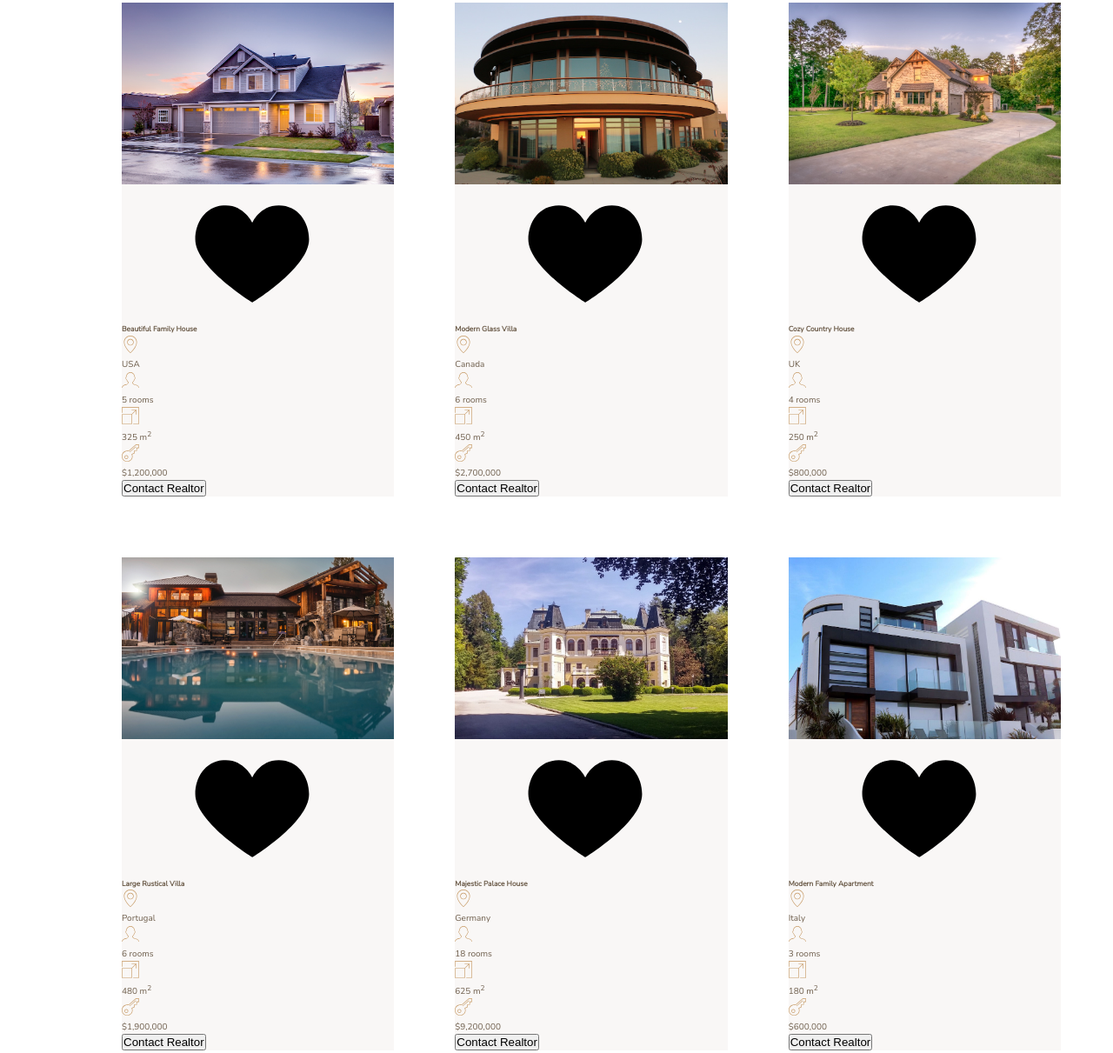
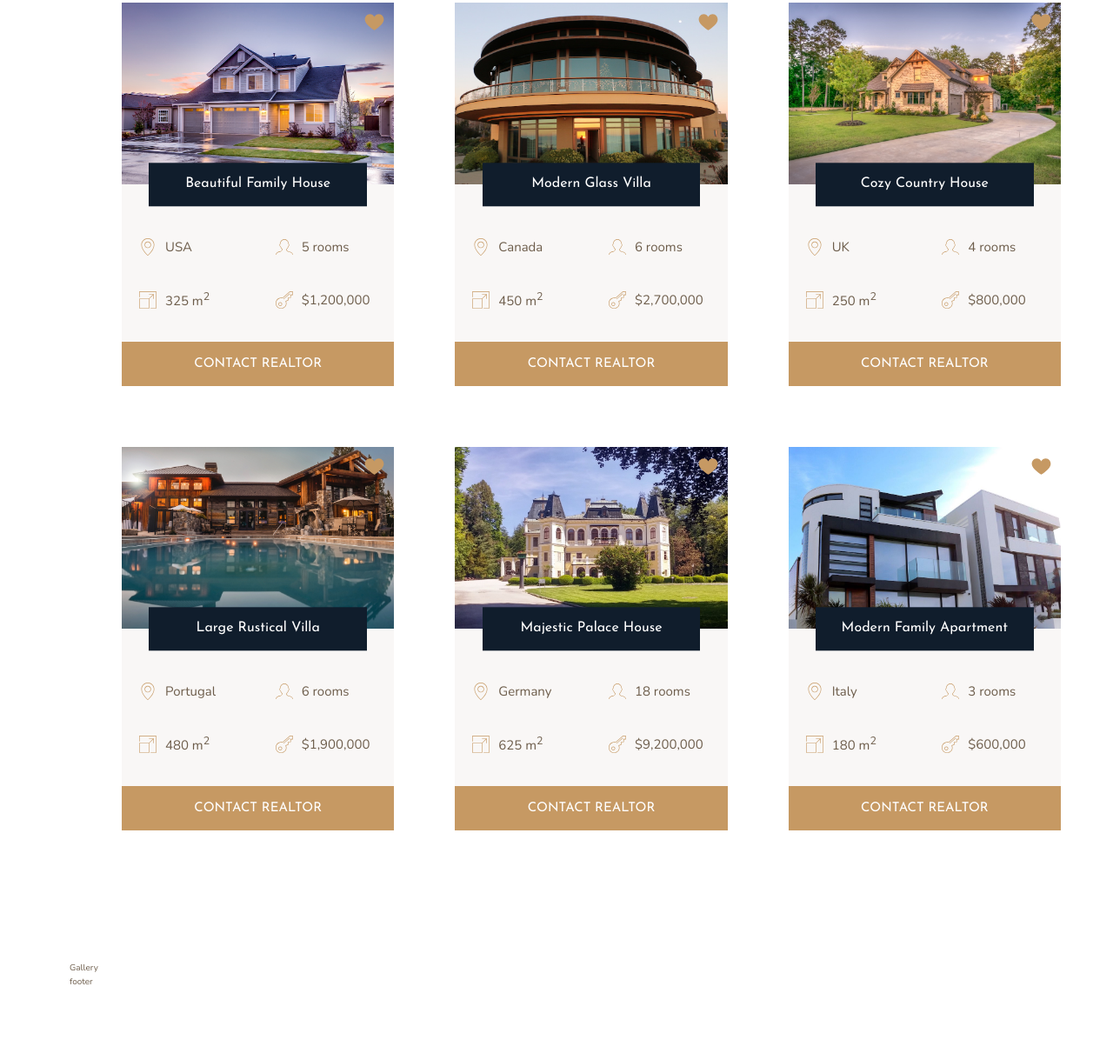
Before and after one commit to Nahom77/nexter, a website: page index.html in a window 1280 px wide. Shown: the part 1967-3178 px from the top of the page at 87% size. After the commit the page ends 3104 px from the top, so only its background shows below. Drawn offline with nearby package versions, Linux system fonts and the light colour scheme.

Commit message:
feat: home section styles

```diff
--- a/index.html
+++ b/index.html
@@ -136,7 +136,7 @@
           </svg>
           <p>$1,200,000</p>
         </div>
-        <button class="cta">Contact Realtor</button>
+        <button class="btn home__btn">Contact Realtor</button>
       </div>
       <div class="home">
         <img src="img/house-2.jpeg" alt="House 2" class="home__img" />
@@ -168,7 +168,7 @@
           </svg>
           <p>$2,700,000</p>
         </div>
-        <button class="cta">Contact Realtor</button>
+        <button class="btn home__btn">Contact Realtor</button>
       </div>
       <div class="home">
         <img src="img/house-3.jpeg" alt="House 3" class="home__img" />
@@ -200,7 +200,7 @@
           </svg>
           <p>$800,000</p>
         </div>
-        <button class="cta">Contact Realtor</button>
+        <button class="btn home__btn">Contact Realtor</button>
       </div>
       <div class="home">
         <img src="img/house-4.jpeg" alt="House 4" class="home__img" />
@@ -232,7 +232,7 @@
           </svg>
           <p>$1,900,000</p>
         </div>
-        <button class="cta">Contact Realtor</button>
+        <button class="btn home__btn">Contact Realtor</button>
       </div>
       <div class="home">
         <img src="img/house-5.jpeg" alt="House 5" class="home__img" />
@@ -264,7 +264,7 @@
           </svg>
           <p>$9,200,000</p>
         </div>
-        <button class="cta">Contact Realtor</button>
+        <button class="btn home__btn">Contact Realtor</button>
       </div>
       <div class="home">
         <img src="img/house-6.jpeg" alt="House 6" class="home__img" />
@@ -296,7 +296,7 @@
           </svg>
           <p>$600,000</p>
         </div>
-        <button class="cta">Contact Realtor</button>
+        <button class="btn home__btn">Contact Realtor</button>
       </div>
     </section>
 
--- a/sass/_homes.scss
+++ b/sass/_homes.scss
@@ -9,27 +9,68 @@
 
 .home {
   background-color: $color-grey-light-1;
+  display: grid;
+  grid-template-columns: repeat(2, 1fr);
+  row-gap: 3.5rem;
 
   &__img {
     width: 100%;
+    grid-column: 1 / -1;
+    grid-row: 1 / 2;
+    z-index: 1;
   }
 
   &__like {
+    grid-row: 1 /2;
+    grid-column: 2 / 3;
+    fill: $color-primary;
+    height: 2.5rem;
+    width: 2.5rem;
+    z-index: 2;
+    justify-self: end;
+    margin: 1rem;
   }
 
   &__name {
+    grid-column: 1 / -1;
+    grid-row: 1 / 2;
+    justify-self: center;
+    align-self: self-end;
+    width: 80%;
+    font-family: $font-display;
+    font-size: 1.6rem;
+    text-align: center;
+    padding: 1.25rem;
+    background-color: $color-secondary;
+    color: #fff;
+    font-weight: 400;
+    transform: translateY(50%);
+    z-index: 3;
+  }
+
+  &__location,
+  &__rooms {
+    margin-top: 2.5rem;
   }
 
   &__location,
   &__rooms,
   &__area,
   &__price {
+    font-size: 1.5rem;
+    margin-left: 2rem;
+    display: flex;
+    align-items: center;
+    gap: 1rem;
+
     svg {
       fill: $color-primary;
       height: 2rem;
       width: 2rem;
     }
-    p {
-    }
+  }
+
+  &__btn {
+    grid-column: 1 / -1;
   }
 }
```
Also changed, not shown: css/style.css.
